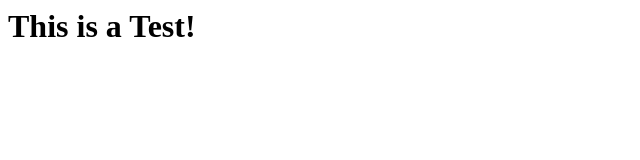
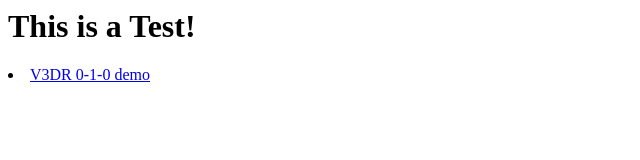
Before and after one commit to xbrsq/xbrsq.github.io, a plain HTML site: page index.html in a window 1280 px wide. Shown: the whole page, without its empty margins (0-640 px from the left). Drawn offline with Linux system fonts and the light colour scheme.

Commit message:
Update index.html
added link to V3DR-0-1-0

```diff
--- a/index.html
+++ b/index.html
@@ -3,5 +3,6 @@
     <h1>
       This is a Test!
     </h1>
+    <li><a href="V3DR-0-1-0">V3DR 0-1-0 demo</a></li>
   </body>
 </html>
```
